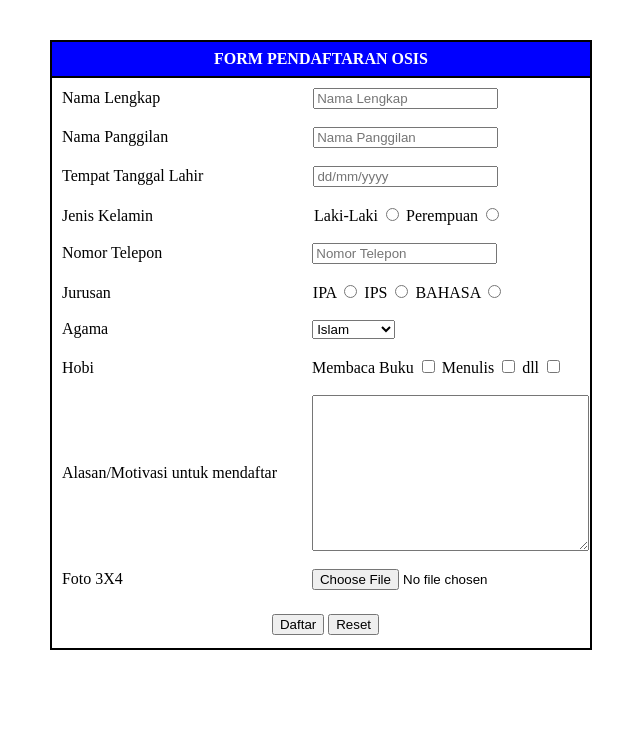
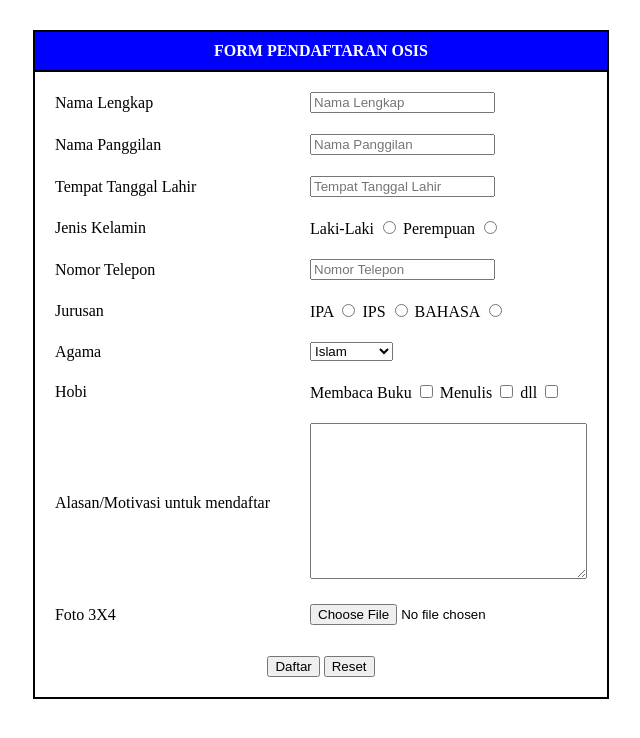
Before and after one commit to wyattmatt/Entrance-Project, a plain HTML site: page index.html in a window 1280 px wide. Shown: the whole page, without its empty margins (319-959 px from the left). Drawn offline with Linux system fonts and the light colour scheme.

Commit message:
Refactor OSIS registration form in HTML with improved structure and styling

```diff
--- a/index.html
+++ b/index.html
@@ -1,3 +1,4 @@
+<!DOCTYPE html>
 <html lang="en">
 <head>
     <meta charset="UTF-8">
@@ -5,96 +6,109 @@
     <title>Ole-Ole</title>
 
     <style>
-        .row-span {
-            padding-left: 10px;
-            background-color: white;
+        body {
+            display: flex;
+            justify-content: center;
+            margin-top: 30px;
         }
 
-        /* @media screen and (max-width: 600px) {
-            body, table {
-                display: flex;
-                width: auto;
-                height: 107%;
-                margin-top: -90px;
-                margin-right: 60px;
-                margin-left: -16px;
-                scale: 0.90;
+        th {
+            background-color: blue;
+            border-top: 2px solid black;
+            border-bottom: 2px solid black;
+            padding-left: 100px;
+            padding-right: 100px;
+            padding-top: 10px;
+            padding-bottom: 10px;
+            color: white;
         }
-        } */
+
+        table {
+            border-left: 2px solid black;
+            border-right: 2px solid black;
+            border-bottom: 2px solid black;
+        }
+
+        .row-span {
+            padding-top: 20px;
+            padding-left: 20px;
+            padding-right: 20px;
+        }
+
+        .last-row {
+            padding-top: 30px;
+            padding-bottom: 20px;
+        }
     </style>
 </head>
-<body style="margin-top: 40px;">
-    <table cellspacing="0" align="center" style="border: 2px solid black;">
+<body>
+    <form action="#" method="post">
+        <table cellspacing="0">
             <tr>
-            <th style="padding-top: 8px; padding-bottom: 8px; padding-left: 160px; padding-right: 160px; color: white; background-color: blue; border-bottom: 2px solid black;">FORM PENDAFTARAN OSIS</th>
+                <th align="center" colspan="2">FORM PENDAFTARAN OSIS</th>
+            </tr>
             <tr>
-                <td style="padding-left: 10px; padding-top: 10px; background-color: white;">
-                    <form>
-                        <label>Nama Lengkap
-                            <input style="margin-left: 149px;" type="text" placeholder="Nama Lengkap">
-                        </label>
-                    </form>
+                <td class="row-span">
+                    <label>Nama Lengkap</label>
+                </td>
+                <td class="row-span">
+                    <input type="text" placeholder="Nama Lengkap">
                 </td>
             </tr>
-
             <tr>
                 <td class="row-span">
-                    <form>
-                        <label>Nama Panggilan
-                            <input style="margin-left: 141px;" type="text" placeholder="Nama Panggilan">
-                        </label>
-                    </form>
+                    <label>Nama Panggilan</label>
+                </td>
+                <td class="row-span">
+                    <input type="text" placeholder="Nama Panggilan">
                 </td>
             </tr>
-
             <tr>
                 <td class="row-span">
-                    <form>
-                        <label>Tempat Tanggal Lahir
-                            <input style="margin-left: 106px;" type="text" placeholder="dd/mm/yyyy">
-                        </label>
-                    </form>
+                    <label>Tempat Tanggal Lahir</label>
+                </td>
+                <td class="row-span">
+                    <input type="text" placeholder="Tempat Tanggal Lahir">
                 </td>
             </tr>
-
             <tr>
                 <td class="row-span">
-                    <form>
-                        <label>Jenis Kelamin
-                            <span style="padding-left: 157px;">Laki-Laki</span> <input style="margin-left: 4px;" type="radio" name="jenis_kelamin">
-                            Perempuan <input style="margin-left: 4px;" type="radio" name="jenis_kelamin">
-                        </label>
-                    </form>
+                    <label>Jenis Kelamin</label>
+                </td>
+                <td class="row-span">
+                    <label>Laki-Laki</label>
+                    <input type="radio">
+                    <label>Perempuan</label>
+                    <input type="radio">
                 </td>
             </tr>
-
             <tr>
                 <td class="row-span">
-                    <form>
-                        <label>Nomor Telepon
-                            <input style="margin-left: 146px;" type="text" placeholder="Nomor Telepon">
-                        </label>
-                    </form>
+                    <label>Nomor Telepon</label>
+                </td>
+                <td class="row-span">
+                    <input type="text" placeholder="Nomor Telepon">
                 </td>
             </tr>
-
             <tr>
                 <td class="row-span">
-                    <form>
-                        <label>Jurusan
-                            <span style="padding-left: 198px;">IPA</span> <input style="margin-left: 4px;" type="radio" name="jurusan">
-                            IPS <input style="margin-left: 4px;" type="radio" name="jurusan">
-                            BAHASA <input style="margin-left: 4px;" type="radio" name="jurusan">
-                        </label>
-                    </form>
+                    <label>Jurusan</label>
+                </td>
+                <td class="row-span">
+                    <label>IPA</label>
+                    <input type="radio">
+                    <label>IPS</label>
+                    <input type="radio">
+                    <label>BAHASA</label>
+                    <input type="radio">
                 </td>
             </tr>
-
             <tr>
                 <td class="row-span">
-                    <form>
-                        <label>Agama
-                            <select style="margin-left: 200px;">
+                    <label>Agama</label>
+                </td>
+                <td class="row-span">
+                    <select>
                         <option>Islam</option>
                         <option>Kristen</option>
                         <option>Katolik</option>
@@ -102,49 +116,44 @@
                         <option>Buddha</option>
                         <option>Konghucu</option>
                     </select>
-                        </label>
-                    </form>
                 </td>
             </tr>
-
             <tr>
                 <td class="row-span">
-                    <form>
-                        <label>Hobi
-                            <span style="padding-left: 214px;">Membaca Buku</span> <input style="margin-left: 4px;" type="checkbox">
-                            Menulis <input style="margin-left: 4px;" type="checkbox">
-                            dll <input style="margin-left: 4px;" type="checkbox">
-                        </label>
-                    </form>
+                    <label>Hobi</label>
+                </td>
+                <td class="row-span">
+                    <label>Membaca Buku</label>
+                    <input type="checkbox">
+                    <label>Menulis</label>
+                    <input type="checkbox">
+                    <label>dll</label>
+                    <input type="checkbox">
                 </td>
             </tr>
-
             <tr>
                 <td class="row-span">
-                    <form>
-                        <label style="display: flex; align-items: center;">Alasan/Motivasi untuk mendaftar
-                            <textarea style="margin-left: 35px;" rows="10" cols="32"></textarea>
-                        </label>
-                    </form>
+                    <label>Alasan/Motivasi untuk mendaftar</label>
+                </td>
+                <td class="row-span">
+                    <textarea rows="10" cols="32"></textarea>
                 </td>
             </tr>
-
             <tr>
                 <td class="row-span">
-                    <form>
-                        <label>Foto 3X4
-                            <input style="margin-left: 185px;" type="file">
-                        </label>
-                    </form>
+                    <label>Foto 3X4</label>
+                </td>
+                <td class="row-span">
+                    <input type="file"></input>
                 </td>
             </tr>
-
             <tr>
-                <td align="center" class="row-span" style="padding-top: 7px; padding-bottom: 13px;">
+                <td align="center" colspan="2" class="last-row">
                     <button type="submit">Daftar</button>
                     <button type="reset">Reset</button>
                 </td>
             </tr>
-        </tr>
+        </table>
+    </form>
 </body>
 </html>
```
Lines whose indentation alone changed are shown as unchanged.
